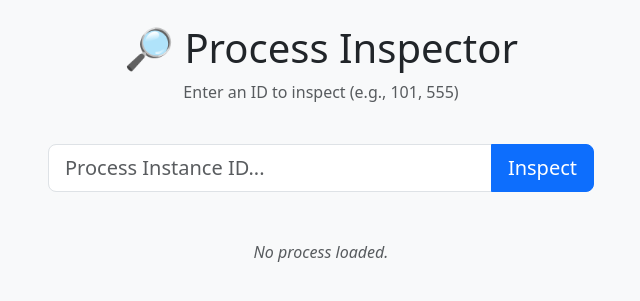
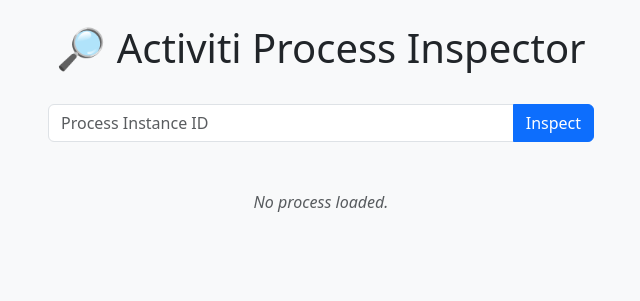
Before and after one commit to rjAkarsh/activiti-viewer, a Flask app: page / in a window 1280 px wide. Shown: the top 301 px of the page, without its empty margins (319-959 px from the left). Run offline with Flask 3, Linux system fonts and the light colour scheme; some libraries are stand-ins or nearby versions.

Commit message:
Made UI better

```diff
--- a/templates/fragments/subprocess_list.html
+++ b/templates/fragments/subprocess_list.html
@@ -17,7 +17,7 @@
                 <button class="btn btn-sm btn-secondary"
                         hx-get="/api/process-instance/search?processId={{ sub.id }}"
                         hx-target="#main-display">
-                    Load Full View
+                    Load full view
                 </button>
                 <button class="btn btn-sm btn-primary"
                         hx-get="/api/process-instance/search?processId={{ sub.id }}&nested=true"
--- a/templates/index.html
+++ b/templates/index.html
@@ -10,7 +10,7 @@
     <script src="https://unpkg.com/htmx.org@1.9.6"></script>
     <style>
         body { background-color: #f8f9fa; }
-        .nested-container { border-left: 3px solid #dee2e6; margin-left: 20px; padding-left: 20px; margin-top: 10px; animation: fadeIn 0.3s; }
+        /* .nested-container { border-left: 3px solid #dee2e6; margin-left: 20px; padding-left: 20px; margin-top: 10px; animation: fadeIn 0.3s; } */
         .card { box-shadow: 0 2px 4px rgba(0,0,0,0.05); margin-bottom: 10px; }
         @keyframes fadeIn { from { opacity: 0; transform: translateY(-5px); } to { opacity: 1; transform: translateY(0); } }
         .action-bar { background: #f1f3f5; padding: 8px; border-radius: 4px; gap: 10px; display: flex; flex-wrap: wrap; align-items: center; }
@@ -21,16 +21,15 @@
     <div class="container">
         <div class="row mb-4">
             <div class="col-md-12 text-center">
-                <h1 class="display-6">🔎 Process Inspector</h1>
-                <p class="text-muted">Enter an ID to inspect (e.g., 101, 555)</p>
+                <h1 class="display-6">🔎 Activiti Process Inspector</h1>
             </div>
         </div>
 
         <!-- Search Bar -->
         <div class="row justify-content-center mb-5">
             <div class="col-md-6">
-                <div class="input-group input-group-lg">
-                    <input type="text" class="form-control" name="processId" placeholder="Process Instance ID..."
+                <div class="input-group">
+                    <input type="text" class="form-control" name="processId" placeholder="Process Instance ID"
                            hx-get="/api/process-instance/search"
                            hx-target="#main-display"
                            hx-trigger="keyup[key=='Enter']">
```
Also changed, not shown: templates/fragments/process_card.html (+17 -13 lines).
